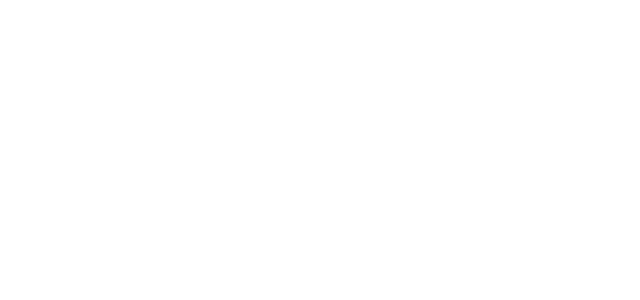
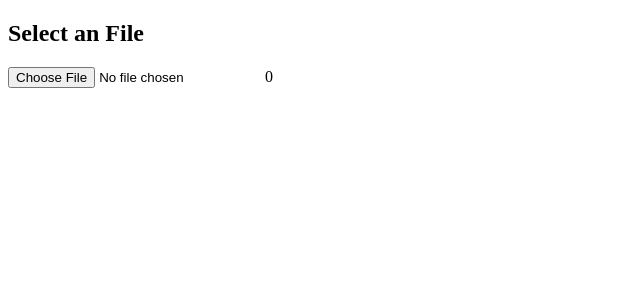
Before and after one commit to CS3398-Acolytes-F2019/CS3398-Acolytes-F2019, a Vue app: page / in a window 1280 px wide. Shown: the top 300 px of the page, without its empty margins (0-640 px from the left). Built offline with nearby package versions, Linux system fonts and the light colour scheme.

Commit message:
Added UploadButton comonent.

```diff
--- /dev/null
+++ b/src/components/UploadButton.vue
@@ -0,0 +1,75 @@
+<template>
+  <div class="upload-button">
+    <h2>Select an File</h2>
+    <input type="file" @change="onFileChange" />
+    {{progress}}
+  </div>
+</template>
+
+<script lang="ts">
+import Vue from "vue";
+import { HTMLInputEvent } from "../interfaces/HTMLInputEvent";
+
+export default Vue.extend({
+  data: () => {
+    return {
+        progress: 0
+    }
+  },
+  methods: {
+    onFileChange(event: HTMLInputEvent) {
+      const fileList = event.target.files;
+
+      if (!fileList) return;
+
+      const file = fileList[0];
+
+      let updateProgress = (progress: number) => {this.progress = progress};
+
+      const readableStream = new ReadableStream({
+        start: controller => {
+          const fileSize = file.size;
+          const chunkSize = 65536;
+          let offset = 0;
+
+          function readerHandler(event: ProgressEvent<any>) {
+
+            offset += chunkSize;
+
+            let slice = new Uint8Array(event.target.result);
+
+            updateProgress(progress());
+
+            if (!controller) return;
+
+            if (offset >= fileSize) {
+              controller.close();
+              return;
+            }
+
+            controller.enqueue(slice);
+
+            seek();
+          }
+
+          function progress() {
+            let progress = offset / fileSize;
+            if (progress > 1) return 100;
+            return progress * 100;
+          }
+
+          function seek() {
+            let fileReader = new FileReader();
+            let blob = file.slice(offset, offset + chunkSize);
+            fileReader.onload = readerHandler;
+            fileReader.readAsArrayBuffer(blob);
+          }
+
+          seek();
+        }
+      });
+    },
+    updateProgress() {}
+  }
+});
+</script>
--- /dev/null
+++ b/src/interfaces/HTMLInputEvent.ts
@@ -0,0 +1,4 @@
+export interface HTMLInputEvent extends Event
+{
+    target: HTMLInputElement & EventTarget;
+}
--- a/src/views/Upload.vue
+++ b/src/views/Upload.vue
@@ -1,14 +1,15 @@
 <template>
   <div class="upload">
+    <upload-button></upload-button>
   </div>
 </template>
 
 <script lang="ts">
-import Vue from 'vue';
+import Vue from "vue";
+import UploadButton from "../components/UploadButton.vue";
 
 export default Vue.extend({
-  name: 'home',
-  components: {
-  },
+  name: "upload",
+  components: { UploadButton }
 });
 </script>
```
